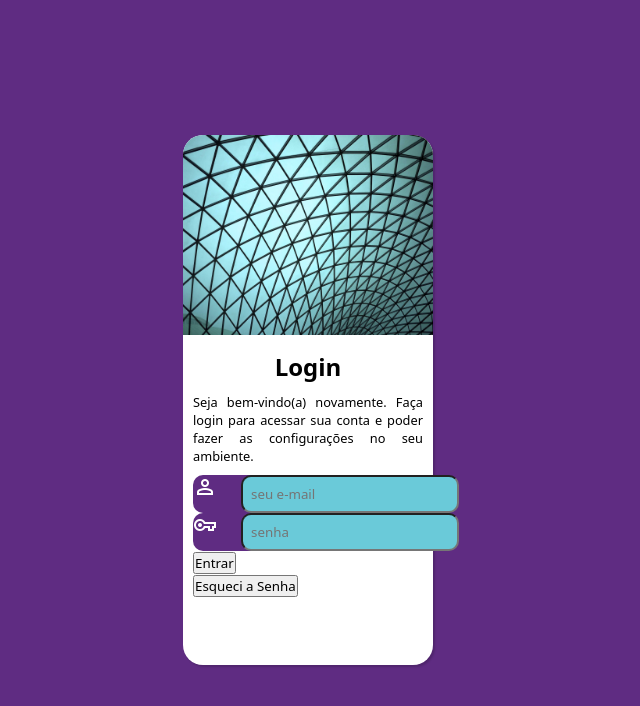
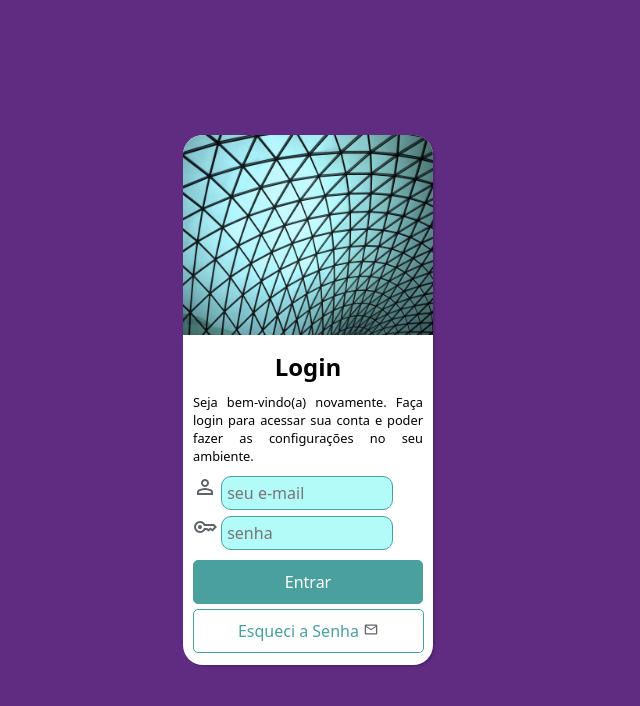
Before and after one commit to dv-tiagosilva/projeto-login, a plain HTML site: page index.html in a window 1280 px wide. Shown: the whole page, without its empty margins (332-972 px from the left). Drawn offline with nearby package versions, Linux system fonts and the light colour scheme.

Commit message:
commit aurora

```diff
--- a/estilos/mobile-first.css
+++ b/estilos/mobile-first.css
@@ -3,7 +3,7 @@
 /* Versão mobiel first */
 
 /*
-    Palestas de cores:
+    Paletas de cores:
     Verde: #49a09d
     Lilás: #5f2c82
 */
@@ -37,7 +37,7 @@ main {
 img {
     width: 250px;
     height: 200px;
-    border-radius: 20px 20px 0px 0px
+    border-radius: 20px 20px 0px 0px;
 }
 
 #formulario {
@@ -56,24 +56,47 @@ img {
     padding-bottom: 10px;
 }
 
-span {
-    background-color: #5f2c82;
+#iemail {
+    background-color: #6df7f285;
+    border: 1px solid #49a09d;
     border-radius: 10px;
-
-}
-
-#iemail {
-    background-color: #6df7f2c7;
-    border-radius: 10px;
-    padding: 8px;
+    padding: 5px;
+    font-size: 16px;
+    width: 160px;
+    margin-bottom: 5px;
 }
 
 #isenha {
-    background-color: #6df7f2c7;
+    background-color: #6df7f285;
     border-radius: 10px;
-    padding: 8px;
+    border: 1px solid #49a09d;
+    padding: 5px;
+    font-size: 16px;
+    width: 160px;
 }
 
-.material-symbols-outlined {
+
+.button {
+    display: block;
+    font-size: 1em;
     color: white;
+    background-color: #49a09d;
+    border: 1px solid #49a09d;
+    margin: 10px auto 5px auto;
+    padding: 10px;
+    width: 230px;
+    border-radius: 5px;
 }
+
+a {
+    display: block;
+    color: #49a09d;
+    background-color: white;
+    border: 1px solid #49a09d;
+    text-decoration: none;
+    text-align: center;
+    width: 209px;
+    border-radius: 5px;
+    margin: 0px auto 0px auto;
+    padding: 10px;
+}
--- a/index.html
+++ b/index.html
@@ -4,6 +4,7 @@
     <meta charset="UTF-8">
     <meta name="viewport" content="width=device-width, initial-scale=1.0">
     <title>Projeto Login</title>
+    <link rel="stylesheet" href="https://fonts.googleapis.com/css2?family=Material+Symbols+Outlined:opsz,wght,FILL,GRAD@20..48,100..700,0..1,-50..200" />
     <link rel="stylesheet" href="https://fonts.googleapis.com/css2?family=Material+Symbols+Outlined:opsz,wght,FILL,GRAD@20..48,100..700,0..1,-50..200" />
     <link rel="stylesheet" href="https://fonts.googleapis.com/css2?family=Material+Symbols+Outlined:opsz,wght,FILL,GRAD@20..48,100..700,0..1,-50..200" />
     <link rel="stylesheet" href="estilos/media-queries.css">
@@ -20,26 +21,22 @@
                 <h1>Login</h1>
                 <p>Seja bem-vindo(a) novamente. Faça login para acessar sua conta e poder fazer as configurações no seu ambiente.</p>
                 <form action="login.php" method="post" autocomplete="on">
-                <span class="material-symbols-outlined"> person
 
-                        <label for="iemail"></label>
-                        <input type="email" name="email" id="iemail" placeholder="seu e-mail">
-                </span>
 
-                    <br>
-                <span class="material-symbols-outlined"> vpn_key
+                    <label for="iemail"><svg xmlns="http://www.w3.org/2000/svg" height="24px" viewBox="0 -960 960 960" width="24px" fill="#5f6368"><path d="M480-480q-66 0-113-47t-47-113q0-66 47-113t113-47q66 0 113 47t47 113q0 66-47 113t-113 47ZM160-160v-112q0-34 17.5-62.5T224-378q62-31 126-46.5T480-440q66 0 130 15.5T736-378q29 15 46.5 43.5T800-272v112H160Zm80-80h480v-32q0-11-5.5-20T700-306q-54-27-109-40.5T480-360q-56 0-111 13.5T260-306q-9 5-14.5 14t-5.5 20v32Zm240-320q33 0 56.5-23.5T560-640q0-33-23.5-56.5T480-720q-33 0-56.5 23.5T400-640q0 33 23.5 56.5T480-560Zm0-80Zm0 400Z"/></svg></label>
+                    <input type="email" name="email" id="iemail" placeholder="seu e-mail">
 
-                        <label for="isenha"></label>
+
+                <br>
+
+                        <label for="isenha"><svg xmlns="http://www.w3.org/2000/svg" height="24px" viewBox="0 -960 960 960" width="24px" fill="#5f6368"><path d="M280-400q-33 0-56.5-23.5T200-480q0-33 23.5-56.5T280-560q33 0 56.5 23.5T360-480q0 33-23.5 56.5T280-400Zm0 160q-100 0-170-70T40-480q0-100 70-170t170-70q67 0 121.5 33t86.5 87h352l120 120-180 180-80-60-80 60-85-60h-47q-32 54-86.5 87T280-240Zm0-80q56 0 98.5-34t56.5-86h125l58 41 82-61 71 55 75-75-40-40H435q-14-52-56.5-86T280-640q-66 0-113 47t-47 113q0 66 47 113t113 47Z"/></svg></label>
                         <input type="password" name="senha" id="isenha" placeholder="senha">
                         <br>
 
-                </span>
 
-                <input type="submit" value="Entrar">
+                <input type="submit" value="Entrar" class="button" id="button-a">
 
-                <br>
-
-                <input type="button" value="Esqueci a Senha">
+                <a href="#" target="_blank">Esqueci a Senha <svg xmlns="http://www.w3.org/2000/svg" height="15px" viewBox="0 -960 960 960" width="16px" fill="#5f6368"><path d="M160-160q-33 0-56.5-23.5T80-240v-480q0-33 23.5-56.5T160-800h640q33 0 56.5 23.5T880-720v480q0 33-23.5 56.5T800-160H160Zm320-280L160-640v400h640v-400L480-440Zm0-80 320-200H160l320 200ZM160-640v-80 480-400Z"/></svg></a>
 
                 </form>
             </div>
```
